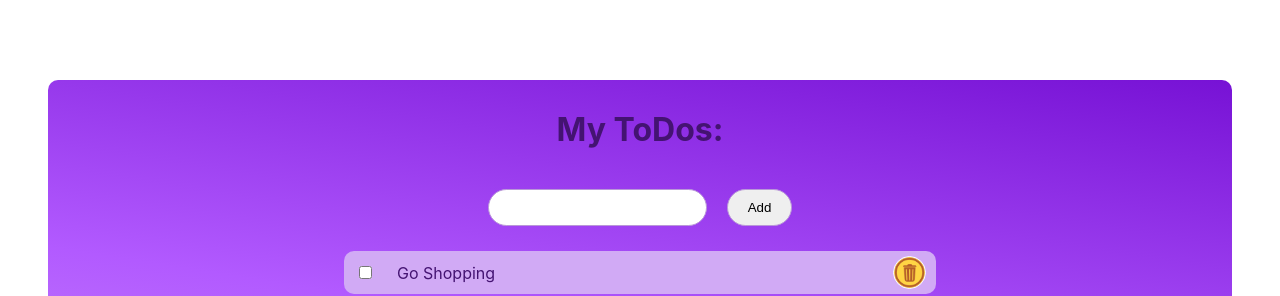
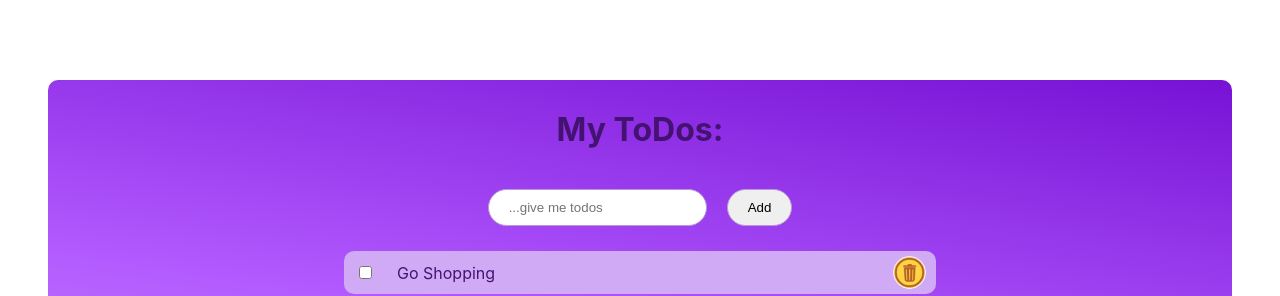
Before and after one commit to Jenseko/Todos_frontend, a React (Create React App) app: page / in a window 1280 px wide. Shown: the top 296 px of the page. Built offline with nearby package versions, Linux system fonts and the light colour scheme; no server answers.

Commit message:
some fixes

```diff
--- a/src/App.css
+++ b/src/App.css
@@ -31,6 +31,13 @@ section form input {
   margin: 10px;
 }
 
+
+input:checked .checkmark {
+  background-color: orange;
+}
+
+
+
 section ul div {
   display: flex;
   justify-content: center;
--- a/src/components/TodoItems.js
+++ b/src/components/TodoItems.js
@@ -22,7 +22,7 @@ const TodoItems = (props) => {
     return (
         <div>
             <li style={{ textDecoration: finish ? "line-through" : "none", listStyle: 'none' }}>
-                <input type="checkbox" name="" id="" onChange={done} />
+                <input type="checkbox" onChange={done} />
                 <span>{props.todo}</span>
                 <img src={icon} alt="trash icon" onClick={deleteTodo} />
             </li>
--- a/src/components/TodoList.js
+++ b/src/components/TodoList.js
@@ -17,7 +17,6 @@ const TodoList = () => {
 
 
     const addTodo = () => {
-
         // nimm alles aus todos und füge den value aus dem input zu
         setTodos([...todos, inputTodo]);
         // cleart das Inputfeld nach Hinzufügen eines Todos
@@ -27,7 +26,7 @@ const TodoList = () => {
     return (
         <section className='todo_section'>
             <form action="#">
-                <input type="text" value={inputTodo} onChange={(event) => setInputTodo(event.target.value)} />
+                <input type="text" value={inputTodo} onChange={(event) => setInputTodo(event.target.value)} placeholder='...give me todos' />
                 <input type="button" value="Add" onClick={addTodo} />
             </form>
             <ul>
```
